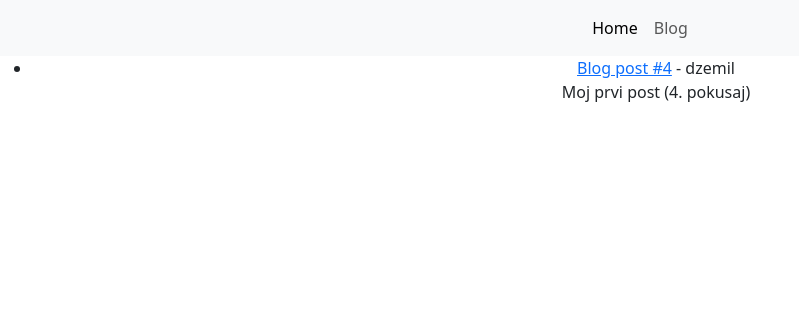
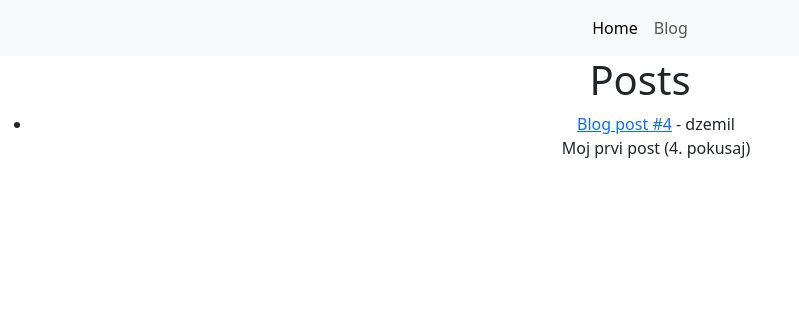
Before and after one commit to Dzemil/dzemilsajt, a Django app: page /blog/ in a window 1280 px wide. Shown: the top 316 px of the page, without its empty margins (0-799 px from the left). Run offline with Django 4.2, Linux system fonts and the light colour scheme; data comes from the database, SQL or seed files in the repository.

Commit message:
some more styling

```diff
--- a/blog/templates/blog/index.html
+++ b/blog/templates/blog/index.html
@@ -1,6 +1,8 @@
 {% extends "blog/base.html" %}
 
 {% block content %}
+
+<h1>Posts</h1>
 
 <ul>
     {% for post in post_list %}
--- a/blog/templates/blog/post_detail.html
+++ b/blog/templates/blog/post_detail.html
@@ -12,4 +12,8 @@
   </div>
 </div>
 
+<br/>
+
+<a href="{% url 'blog' %}" class="btn btn-secondary">Nazad</a>
+
 {% endblock content %}
```
